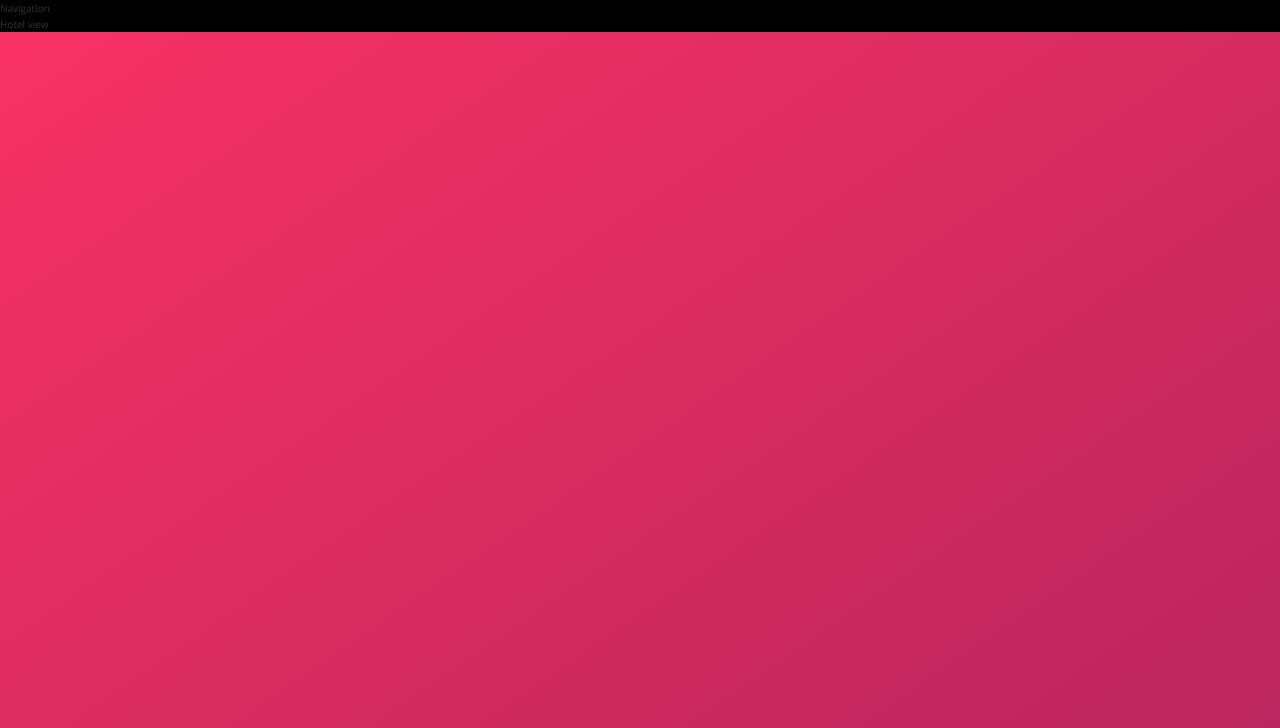
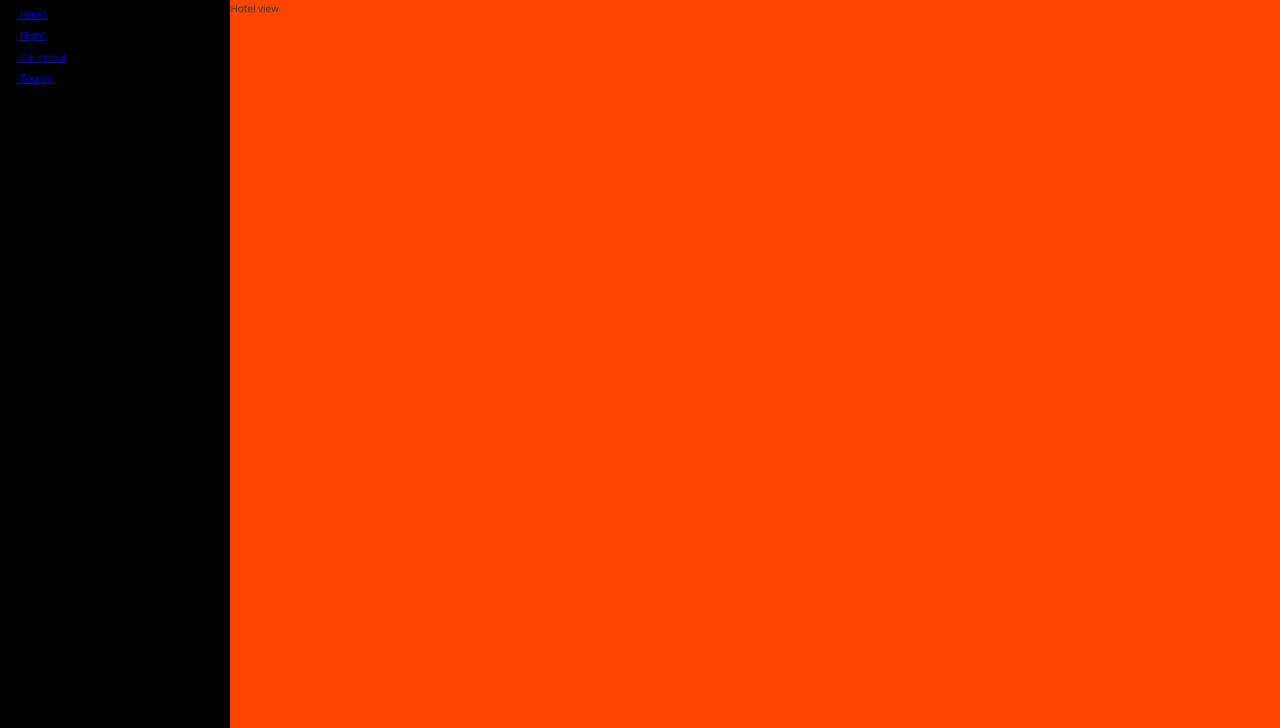
Before and after one commit to ghoul007/Advanced-CSS-Flexbox, a website: page index.html in a window 1280 px wide. Shown: the part 150-878 px from the top of the page. Drawn offline with nearby package versions, Linux system fonts and the light colour scheme.

Commit message:
add navigation part1

```diff
--- a/index.html
+++ b/index.html
@@ -50,7 +50,49 @@
 
 		<div class="content">
 			<div class="sidebar">
-				Navigation
+
+                <ul class="side-nav">
+                    <li class="side-nav__item" >
+                        <a href="#" class="side-nav__link">
+                            <svg class="side-nav__icon" >
+                                <use xlink:href="img/sprite.svg#icon-home"></use>
+                            </svg>
+                            <span> Hotel</span>
+                        </a>
+                    </li>
+
+                        <li class="side-nav__item" >
+                        <a href="#" class="side-nav__link">
+                            <svg class="side-nav__icon" >
+                                <use xlink:href="img/sprite.svg#icon-aircraft-take-off"></use>
+                            </svg>
+                            <span> Flight</span>
+                        </a>
+                    </li>
+
+                        <li class="side-nav__item" >
+                        <a href="#" class="side-nav__link">
+                            <svg class="side-nav__icon" >
+                                <use xlink:href="img/sprite.svg#icon-key"></use>
+                            </svg>
+                            <span> Car rental</span>
+                        </a>
+                    </li>
+
+                        <li class="side-nav__item" >
+                        <a href="#" class="side-nav__link">
+                            <svg class="side-nav__icon" >
+                                <use xlink:href="img/sprite.svg#icon-map"></use>
+                            </svg>
+                            <span> Tourse</span>
+                        </a>
+                    </li>
+                </ul>
+
+                <div class="legal">
+                &copy; 2019, all rights reserved.
+                </div>
+
 			</div>
 			<div class="hotel-view">
 				Hotel view
--- a/sass/_components.scss
+++ b/sass/_components.scss
@@ -120,3 +120,35 @@ align-items: center;
 
 
 }
+
+
+/////////////////
+// Sidebar
+
+.side-nav{
+
+    background: black;
+    display: flex;
+    flex-direction: column;
+
+    &__item{
+
+    }
+
+    &__link{
+
+    }
+
+    &__icon{
+        width:1.75rem;
+        height:1.75rem;
+    }
+}
+
+/////////////////
+// Legal text
+.legal{
+    font-size: 1.2rem;
+    text-align: center;
+    padding: 2.5rem;
+}
--- a/sass/_layout.scss
+++ b/sass/_layout.scss
@@ -14,5 +14,21 @@
 }
 
 .content{
-    background-color: black
+    display: flex;
 }
+
+
+.sidebar{
+    background-color: black;
+    display: flex;
+    flex-direction: column;
+    flex: 0 0 18%;
+    justify-content: space-between;
+}
+
+.hotel-view{
+    background: orangered;
+    flex:1;
+    height: 80rem;
+
+}
```
Also changed, not shown: css/style.css.
